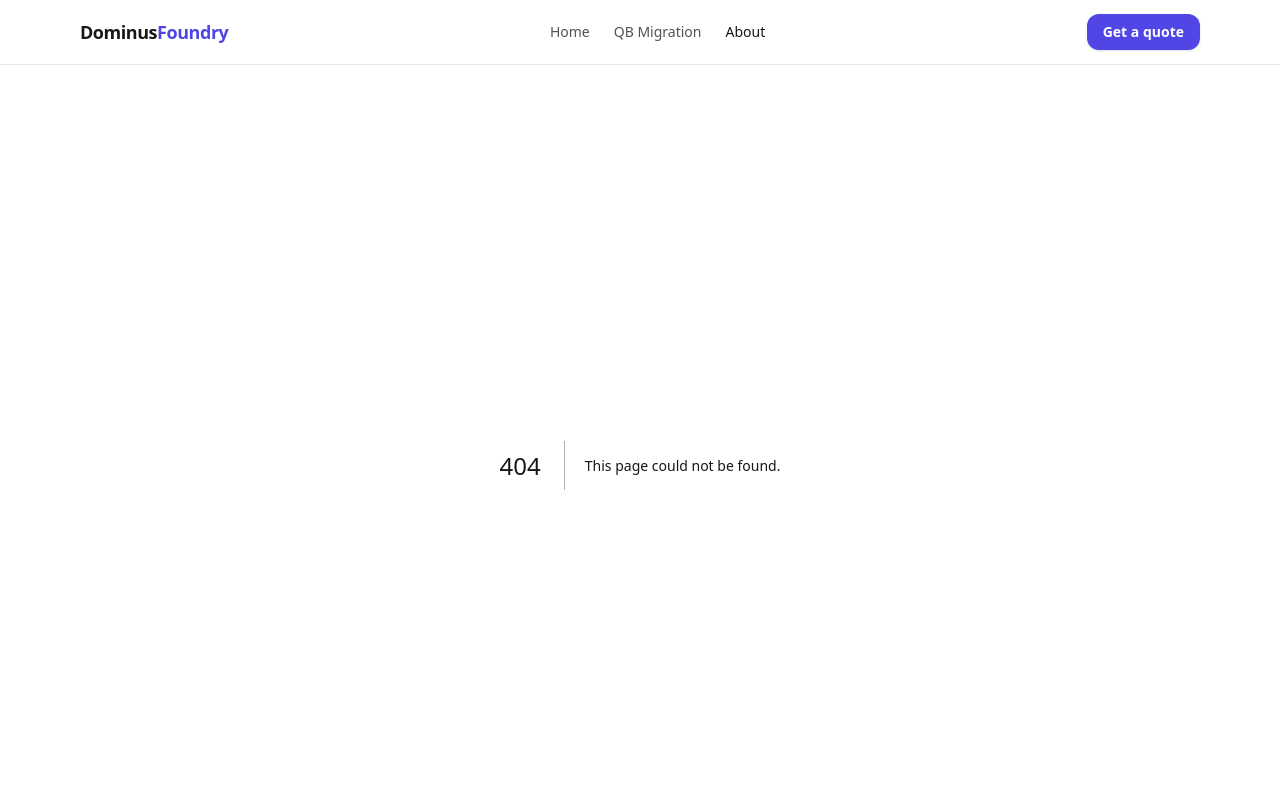
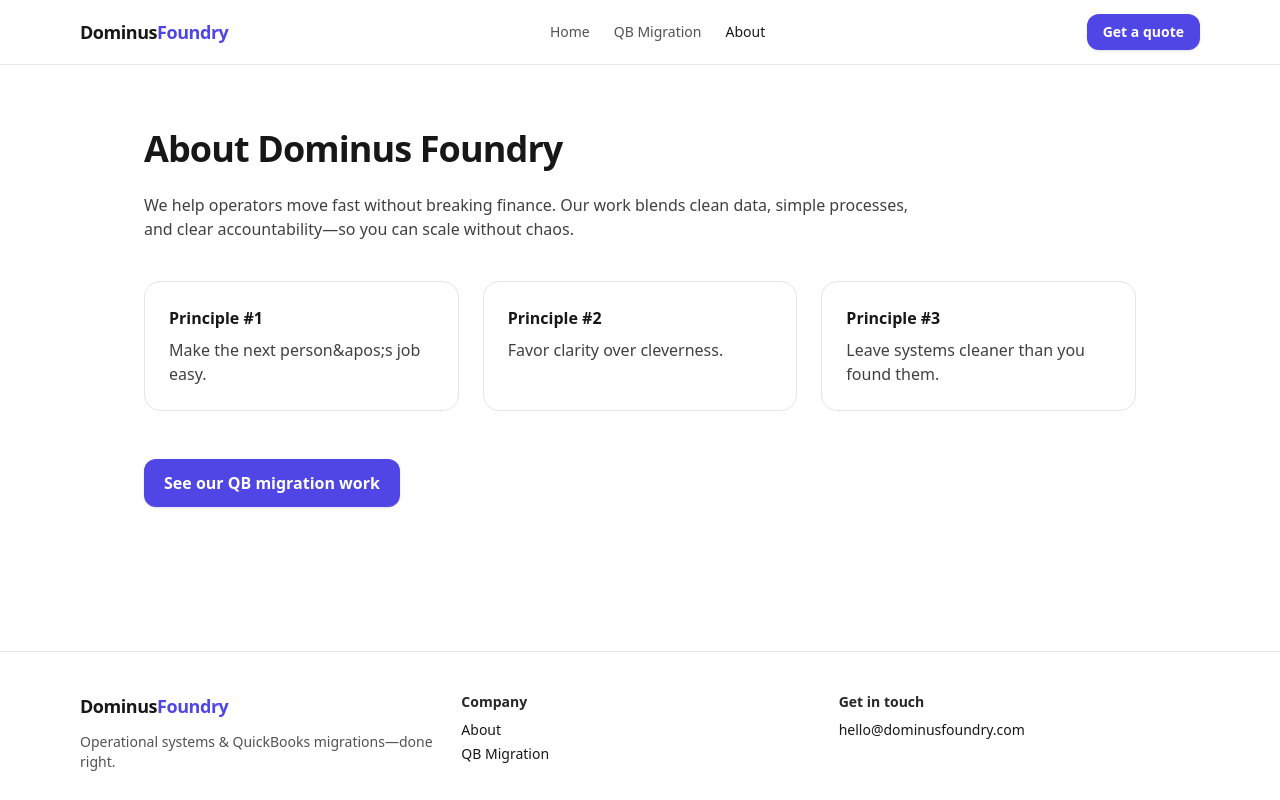
Before and after one commit to markl2305/dominusfoundry, a Next.js app: page /about in a window 1280 px wide. Before the commit this address had no page. Shown: the top 800 px of the page. Built offline with nearby package versions, Linux system fonts and the light colour scheme.

Commit message:
Create page.js

```diff
--- /dev/null
+++ b/app/about/page.js
@@ -0,0 +1,39 @@
+export const metadata = {
+  title: 'About — Dominus Foundry',
+  description:
+    'We build reliable operating systems for small teams and deliver audit-ready QuickBooks migrations.'
+};
+
+export default function About() {
+  return (
+    <section className="mx-auto max-w-5xl px-4 py-16">
+      <h1 className="text-4xl font-extrabold tracking-tight">About Dominus Foundry</h1>
+      <p className="mt-6 text-neutral-700 max-w-3xl">
+        We help operators move fast without breaking finance. Our work blends clean data,
+        simple processes, and clear accountability—so you can scale without chaos.
+      </p>
+
+      <div className="mt-10 grid gap-6 md:grid-cols-3">
+        {[
+          ['Principle #1', 'Make the next person&apos;s job easy.'],
+          ['Principle #2', 'Favor clarity over cleverness.'],
+          ['Principle #3', 'Leave systems cleaner than you found them.']
+        ].map(([title, body]) => (
+          <div key={title} className="rounded-2xl border border-neutral-200 p-6">
+            <div className="font-semibold">{title}</div>
+            <p className="mt-2 text-neutral-700">{body}</p>
+          </div>
+        ))}
+      </div>
+
+      <div className="mt-12">
+        <a
+          href="/qb-migration"
+          className="inline-flex items-center rounded-xl bg-indigo-600 px-5 py-3 font-semibold text-white shadow"
+        >
+          See our QB migration work
+        </a>
+      </div>
+    </section>
+  );
+}
```
